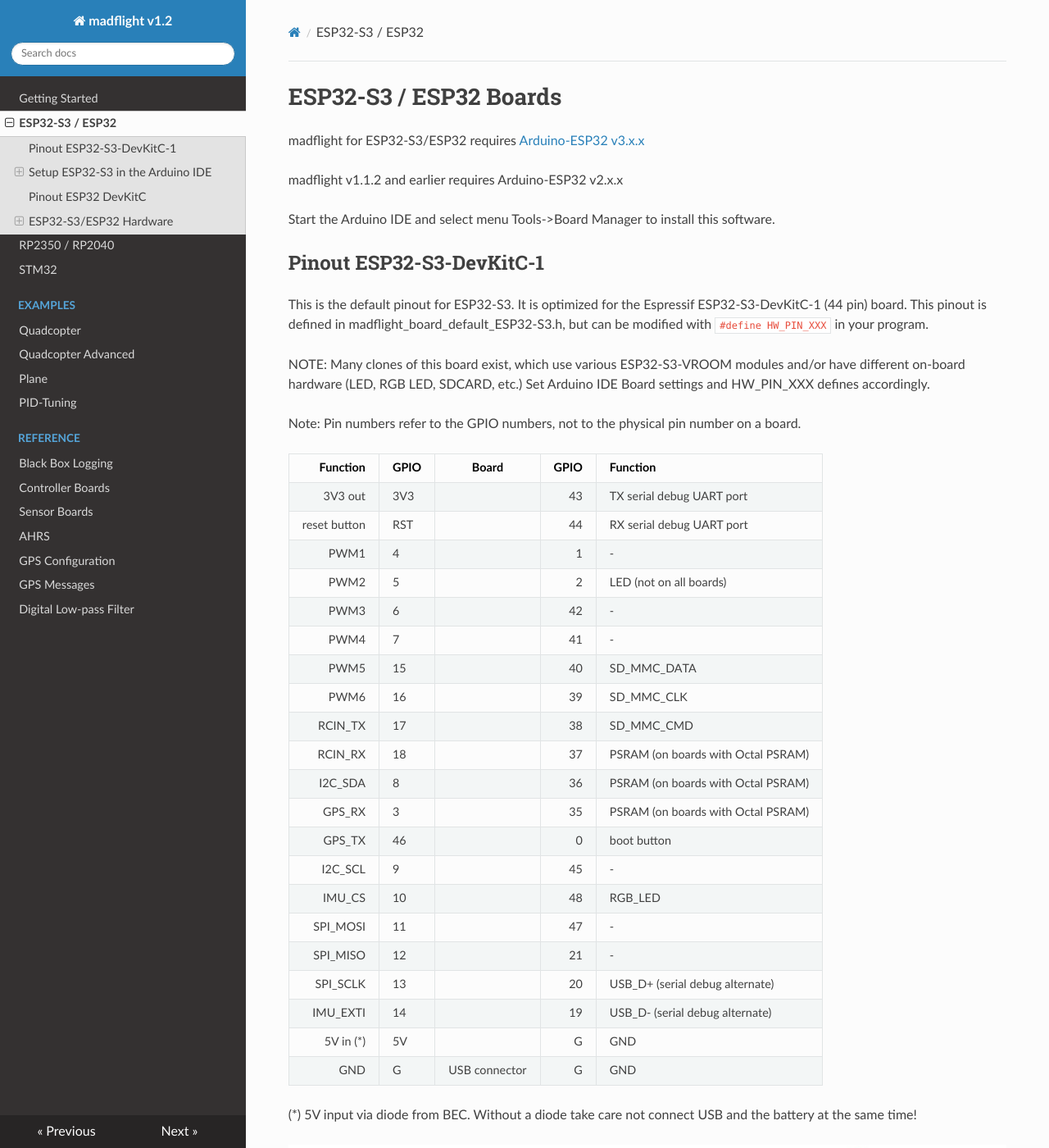
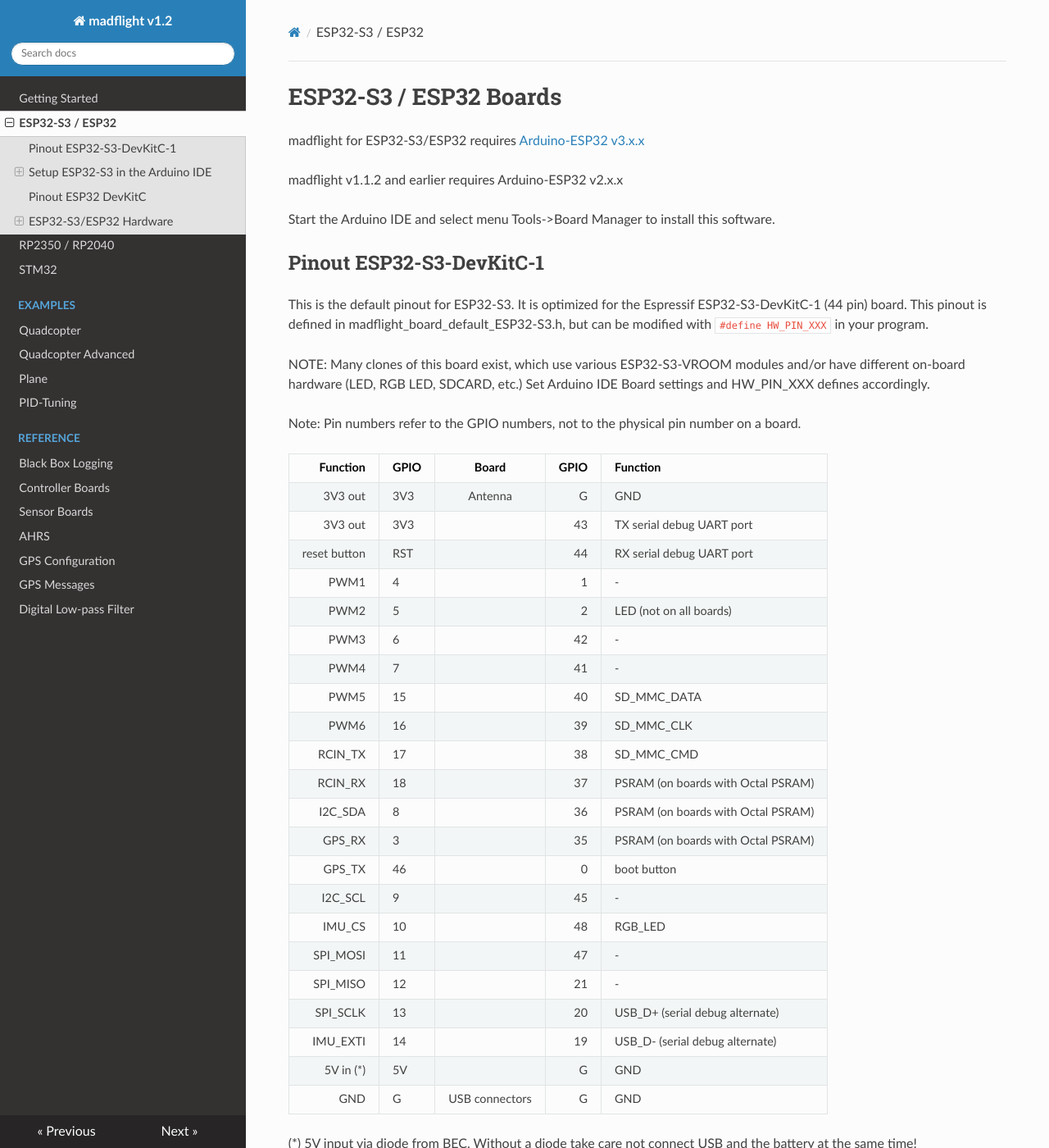
Before and after one commit to qqqlab/madflight-docs, an MkDocs documentation site: the page built from docs/Board-ESP32.md, in a window 1280 px wide and 1400 px high. Shown: the whole window at 82% size. Built offline with MkDocs 1.6.1, drawn with Linux system fonts in a browser that asks for light colours; nearby versions of some CDN libraries.

Commit message:
Update Board-ESP32.md

```diff
--- a/docs/Board-ESP32.md
+++ b/docs/Board-ESP32.md
@@ -17,6 +17,7 @@ Note: Pin numbers refer to the GPIO numbers, not to the physical pin number on a
 
 | Function | GPIO | Board | GPIO | Function |
 | --: | :-- | :--: |--: | :-- |
+3V3 out | 3V3 | Antenna | G | GND
 3V3 out | 3V3 | | 43 | TX serial debug UART port
 reset button | RST | | 44 | RX serial debug UART port
 PWM1 | 4 | | 1 | -
@@ -37,7 +38,7 @@ SPI_MISO | 12 | | 21 | -
 SPI_SCLK | 13 | | 20 | USB_D+ (serial debug alternate)
 IMU_EXTI | 14 | | 19 | USB_D- (serial debug alternate)
 5V in (*) | 5V | | G | GND
-GND | G | USB connector | G | GND
+GND | G | USB connectors | G | GND
 
 (*) 5V input via diode from BEC. Without a diode take care not connect USB and the battery at the same time!
 
```
